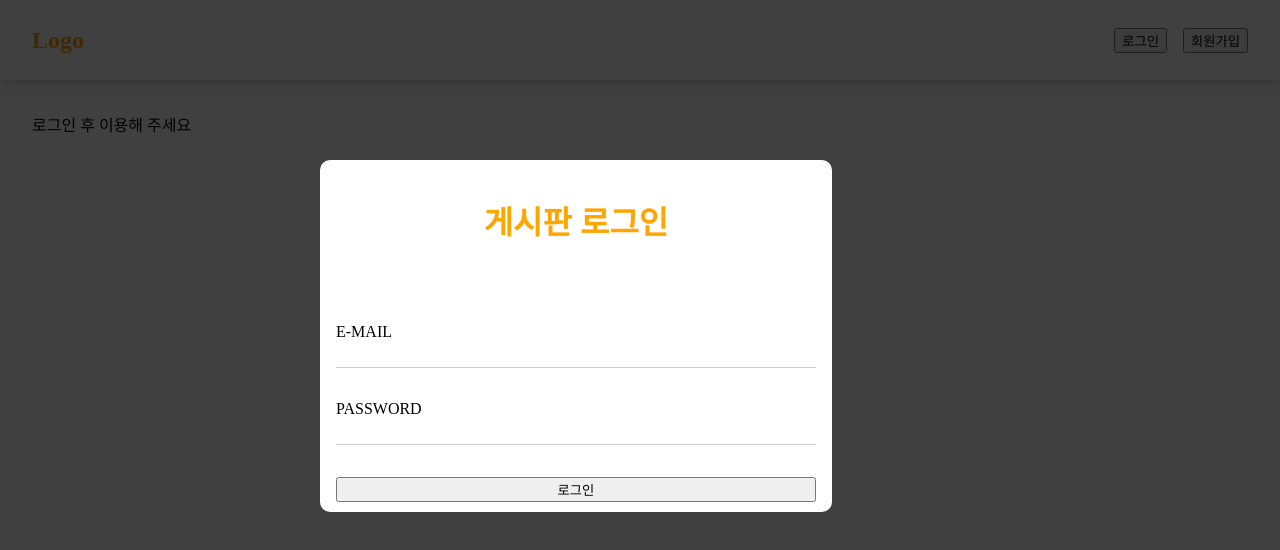
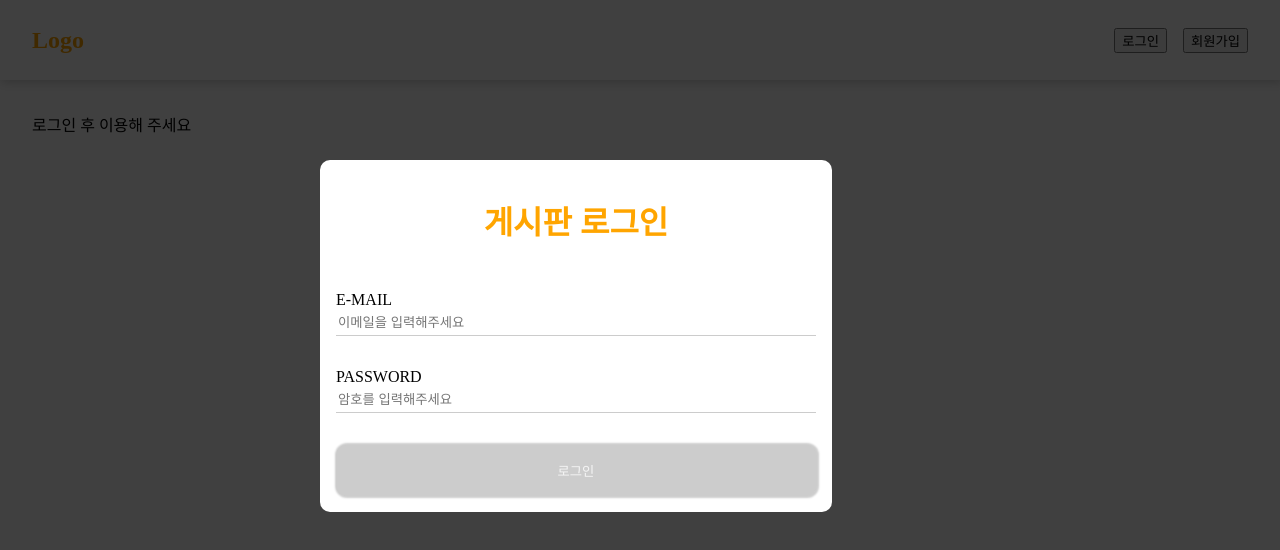
Before and after one commit to usgnusmig/React-board, a React (Create React App) app: page / in a window 1280 px wide. Both pictures are taken after a click on the button "로그인". Shown: the top 550 px of the page. Built offline with nearby package versions, Linux system fonts and the light colour scheme; no server answers.

Commit message:
Add login logic

```diff
--- a/src/components/Nav/Account/Account.js
+++ b/src/components/Nav/Account/Account.js
@@ -4,13 +4,9 @@ import styled from "styled-components";
 import Login from "./Login/Login";
 import Signup from "./Signup/Signup";
 
-const AccountList = styled.ul`
-  padding-right: 2rem;
-  display: flex;
-  gap: 1rem;
-`;
+const Account = ({ isLogin, setIsLogin, onLoginModal, setOnLoginModal }) => {
+  //로그인 회원가입 리스트
 
-const Account = ({ isLogin, setIsLogin, onLoginModal, setOnLoginModal }) => {
   return (
     <AccountList>
       <Login
@@ -19,9 +15,16 @@ const Account = ({ isLogin, setIsLogin, onLoginModal, setOnLoginModal }) => {
         onLoginModal={onLoginModal}
         setOnLoginModal={setOnLoginModal}
       />
+
       <Signup />
     </AccountList>
   );
 };
 
+const AccountList = styled.ul`
+  padding-right: 2rem;
+  display: flex;
+  gap: 1rem;
+`;
+
 export default Account;
--- /dev/null
+++ b/src/components/Nav/Account/Login/Button.js
@@ -0,0 +1,8 @@
+import React from "react";
+
+// 버튼 재사용 컴포넌트
+const Button = (props) => {
+  return <button onClick={props.onClick}>{props.children}</button>;
+};
+
+export default Button;
--- a/src/components/Nav/Account/Login/Login.js
+++ b/src/components/Nav/Account/Login/Login.js
@@ -1,8 +1,11 @@
 import React from "react";
 import LoginForm from "./LoginForm";
+import Button from "./Button";
 import LoginModal from "./LoginModal";
 
 const Login = ({ isLogin, setIsLogin, onLoginModal, setOnLoginModal }) => {
+  //로그인 기능 root component
+
   const onModalHandler = () => {
     setOnLoginModal(true);
   };
@@ -11,15 +14,25 @@ const Login = ({ isLogin, setIsLogin, onLoginModal, setOnLoginModal }) => {
     setIsLogin(false);
   };
 
-  const Login = <button onClick={onModalHandler}>로그인</button>;
-  const signOut = <button onClick={onLogoutHandler}>로그아웃</button>;
+  const Login = <Button onClick={onModalHandler}>로그인</Button>;
+  const signOut = <Button onClick={onLogoutHandler}>로그아웃</Button>;
 
   return (
     <div>
       {!isLogin ? Login : signOut}
+
       {onLoginModal ? (
-        <LoginModal>
-          <LoginForm />
+        // 로그인 버튼 누르면 로그인 모달창 팝업
+        <LoginModal setOnLoginModal={setOnLoginModal}>
+          {/* 모달 백그라운드 누르면 모달창 닫힘 로그인은 안됨*/}
+
+          <LoginForm
+            // 로그인 버튼 누르면 모달 닫힘과 동시에 로그인 됨
+            isLogin={isLogin}
+            setIsLogin={setIsLogin}
+            onLoginModal={onLoginModal}
+            setOnLoginModal={setOnLoginModal}
+          />
         </LoginModal>
       ) : null}
     </div>
--- a/src/components/Nav/Account/Login/LoginButton.js
+++ /dev/null
@@ -1,7 +0,0 @@
-import React from "react";
-
-const LoginButton = () => {
-  return <button>로그인</button>;
-};
-
-export default LoginButton;
--- a/src/components/Nav/Account/Login/LoginForm.js
+++ b/src/components/Nav/Account/Login/LoginForm.js
@@ -1,44 +1,128 @@
 import React from "react";
+import { useEffect, useState } from "react/cjs/react.development";
 import styled from "styled-components";
-import LoginButton from "./LoginButton";
+
+const LoginForm = ({ isLogin, setIsLogin, onLoginModal, setOnLoginModal }) => {
+  // Input Value
+  const [inputEmail, setInputEmail] = useState("");
+  const [inputPassword, setInputPassword] = useState("");
+
+  // email, password 검사/ Login inverter
+  const [emailConfirm, setEmailConfirm] = useState(false);
+  const [passwordConfirm, setPasswordConfirm] = useState(false);
+  const [loginConfirm, setLoginConfirm] = useState(true);
+
+  // email형식 검사
+  // @와 .이 있는지 있다면 true / 지우면 다시 false
+  const onChangeEmail = (e) => {
+    setInputEmail(e.target.value);
+
+    if (e.target.value.includes("@") && e.target.value.includes(".")) {
+      setEmailConfirm(true);
+    }
+    if (!e.target.value.includes("@") || !e.target.value.includes(".")) {
+      setEmailConfirm(false);
+    }
+  };
+
+  // password검사 8자리 이상 / 지우면 다시 false
+  const onChangePassword = (e) => {
+    setInputPassword(e.target.value);
+
+    if (e.target.value.trim().length > 7) {
+      setPasswordConfirm(true);
+    }
+    if (e.target.value.trim().length <= 7) {
+      setPasswordConfirm(false);
+    }
+  };
+
+  // email과 password 검사가 통과되면 로그인 버튼 활성화
+  // 둘중 하나라도 false되면 다시 비활성화
+  useEffect(() => {
+    if (emailConfirm && passwordConfirm) {
+      return setLoginConfirm(false);
+    }
+    if (!emailConfirm || !passwordConfirm) {
+      return setLoginConfirm(true);
+    }
+  }, [emailConfirm, passwordConfirm]);
+
+  // 로그인 버튼 누르면 작동
+  // 로그인 상태가 되고 모달창은 닫힘
+  const submitHandler = () => {
+    setIsLogin(true);
+    setOnLoginModal(false);
+  };
+
+  return (
+    <LoginFormBox>
+      <h1>게시판 로그인</h1>
+
+      <label htmlFor="email">E-MAIL</label>
+      <input
+        id="email"
+        type="email"
+        placeholder="이메일을 입력해주세요"
+        value={inputEmail}
+        onChange={onChangeEmail}
+      />
+
+      <label htmlFor="password">PASSWORD</label>
+      <input
+        id="password"
+        type="password"
+        placeholder="암호를 입력해주세요"
+        value={inputPassword}
+        onChange={onChangePassword}
+      />
+
+      <ModalBtn type="submit" onClick={submitHandler} disabled={loginConfirm}>
+        로그인
+      </ModalBtn>
+    </LoginFormBox>
+  );
+};
 
 const LoginFormBox = styled.div`
   display: flex;
   flex-direction: column;
-  /* align-items: center; */
 
   h1 {
     text-align: center;
     color: orange;
-    margin-bottom: 5rem;
+    margin-bottom: 1rem;
   }
 
   label {
     font-size: 1rem;
+    margin-top: 2rem;
   }
 
   input {
     height: 1.5rem;
     border: none;
     border-bottom: 1px solid #ccc;
-    margin-bottom: 2rem;
+
+    &:focus {
+      outline: none;
+    }
   }
 `;
 
-const LoginForm = () => {
-  return (
-    <LoginFormBox>
-      <h1>게시판 로그인</h1>
+const ModalBtn = styled.button`
+  cursor: pointer;
+  color: ${(props) => (props.disabled ? "#f5f5f5" : "orange")};
+  margin-top: 2rem;
+  padding: 1rem;
+  border: none;
+  background-color: ${(props) => (props.disabled ? "#ccc" : "#ffffff")};
+  box-shadow: 1px 0px 2px 2px rgba(0, 0, 0, 0.2);
+  border-radius: 10px;
 
-      <label>E-MAIL</label>
-      <input />
-
-      <label>PASSWORD</label>
-      <input />
-
-      <LoginButton />
-    </LoginFormBox>
-  );
-};
+  &:hover {
+    background-color: ${(props) => (props.disabled ? "#ccc" : "#f8f9fa")};
+  }
+`;
 
 export default LoginForm;
--- a/src/components/Nav/Account/Login/LoginModal.js
+++ b/src/components/Nav/Account/Login/LoginModal.js
@@ -1,6 +1,21 @@
 import React, { Fragment } from "react";
 import { createPortal } from "react-dom";
 import styled, { keyframes } from "styled-components";
+
+const LoginModal = (props) => {
+  const clickHandler = () => {
+    props.setOnLoginModal(false);
+  };
+
+  const ID = document.getElementById("modal");
+
+  return (
+    <Fragment>
+      {createPortal(<BackdropStyle onClick={clickHandler} />, ID)}
+      {createPortal(<ModalOverayStyle>{props.children}</ModalOverayStyle>, ID)}
+    </Fragment>
+  );
+};
 
 const BackdropStyle = styled.div`
   position: fixed;
@@ -41,15 +56,4 @@ const ModalOverayStyle = styled.div`
   }
 `;
 
-const LoginModal = (props) => {
-  const ID = document.getElementById("modal");
-
-  return (
-    <Fragment>
-      {createPortal(<BackdropStyle />, ID)}
-      {createPortal(<ModalOverayStyle>{props.children}</ModalOverayStyle>, ID)}
-    </Fragment>
-  );
-};
-
 export default LoginModal;
--- a/src/components/Nav/Logo.js
+++ b/src/components/Nav/Logo.js
@@ -1,13 +1,13 @@
 import React from "react";
 import styled from "styled-components";
+
+const Logo = () => {
+  return <LogoBox>Logo</LogoBox>;
+};
 
 const LogoBox = styled.h1`
   padding-left: 2rem;
   color: orange;
 `;
 
-const Logo = () => {
-  return <LogoBox>Logo</LogoBox>;
-};
-
 export default Logo;
--- a/src/components/Nav/Nav.js
+++ b/src/components/Nav/Nav.js
@@ -2,16 +2,6 @@ import React from "react";
 import styled from "styled-components";
 import Logo from "./Logo";
 import Account from "./Account/Account";
-
-const NavRow = styled.nav`
-  display: flex;
-  flex-direction: row;
-  justify-content: space-between;
-  align-items: center;
-  width: 100%;
-  height: 5rem;
-  box-shadow: 2px 1px 10px 1px rgba(0, 0, 0, 0.2);
-`;
 
 const Nav = ({ isLogin, setIsLogin, onLoginModal, setOnLoginModal }) => {
   return (
@@ -27,4 +17,14 @@ const Nav = ({ isLogin, setIsLogin, onLoginModal, setOnLoginModal }) => {
   );
 };
 
+const NavRow = styled.nav`
+  display: flex;
+  flex-direction: row;
+  justify-content: space-between;
+  align-items: center;
+  width: 100%;
+  height: 5rem;
+  box-shadow: 2px 1px 10px 1px rgba(0, 0, 0, 0.2);
+`;
+
 export default Nav;
```
Lines whose indentation alone changed are shown as unchanged.
